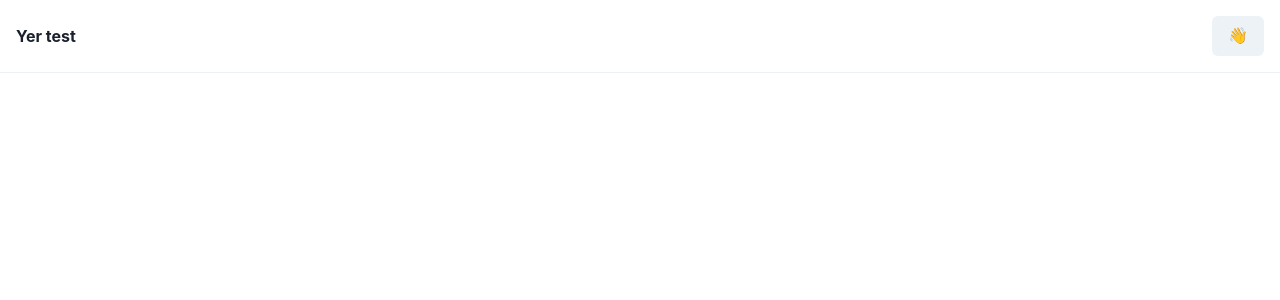
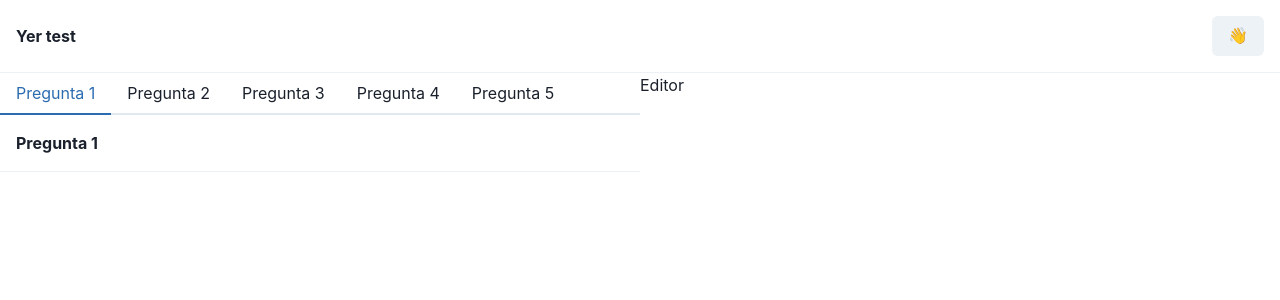
Before and after one commit to Eguzkiman/pyxam-client, a React (Create React App) app: page /test in a window 1280 px wide. Shown: the top 300 px of the page. Built offline with nearby package versions, Linux system fonts and the light colour scheme.

Commit message:
WIP adds tabs

```diff
--- a/src/components/TestPage/TestPage.component.tsx
+++ b/src/components/TestPage/TestPage.component.tsx
@@ -1,11 +1,20 @@
 import React from 'react'
-
-// import { useQuery } from 'react-query'
 
 import { Props } from './TestPage.types'
 import styles from './_TestPage.module.scss'
 
 // import api from 'api'
+
+import {
+    Flex,
+    Box,
+    Divider,
+    Tabs,
+    TabList,
+    Tab,
+    Badge,
+    Stack,
+} from '@chakra-ui/react'
 
 import TopNav from 'components/TopNav'
 
@@ -14,7 +23,41 @@ export function TestPage(props: Props) {
 
     return (
         <div className={`${styles.TestPage} ${className || ''}`}>
-            <TopNav />
+            <Flex direction="column" height="100%">
+                <TopNav />
+                <Box flex={1}>
+                    <Flex height="100%">
+                        <Box height="100%" flex={1}>
+                            <Tabs
+                                onChange={(index) => {
+                                    /*  */
+                                }}
+                            >
+                                <TabList>
+                                    <Tab>Pregunta 1</Tab>
+                                    <Tab>Pregunta 2</Tab>
+                                    <Tab>Pregunta 3</Tab>
+                                    <Tab>Pregunta 4</Tab>
+                                    <Tab>Pregunta 5</Tab>
+                                </TabList>
+                            </Tabs>
+                            <Box p={4}>
+                                <b>Pregunta 1</b>
+                            </Box>
+                            <Divider />
+                        </Box>
+                        <Box height="100%" flex={1}>
+                            Editor
+                        </Box>
+                    </Flex>
+                </Box>
+            </Flex>
+
+            {/* <Flex height="100%">
+                <Box bg="tomato" height="100%" flex={1}>
+                    sdf
+                </Box>
+            </Flex> */}
         </div>
     )
 }
--- a/src/components/TestPage/_TestPage.module.scss
+++ b/src/components/TestPage/_TestPage.module.scss
@@ -1,6 +1,6 @@
 .TestPage {
     // add rules here here, like so:
-    background-color: transparent;
+    height: 100%;
 
     &_element {
         // an example of how a BEM element would look like (feel free to rename or remove)
```
Also changed, not shown: src/util/questionBank.ts (added, +68 -0 lines), src/util/questions.ts (added, +23 -0 lines).
